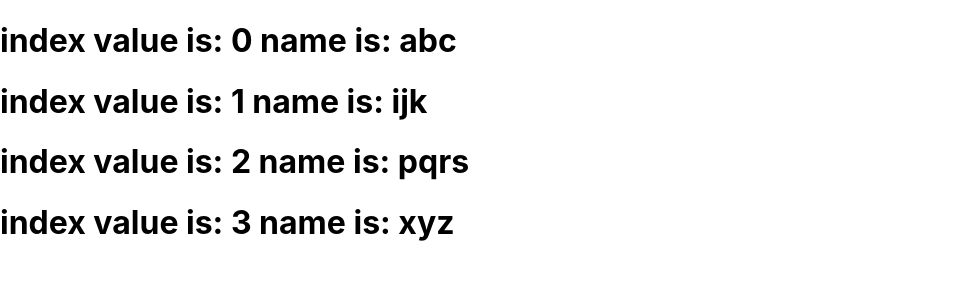
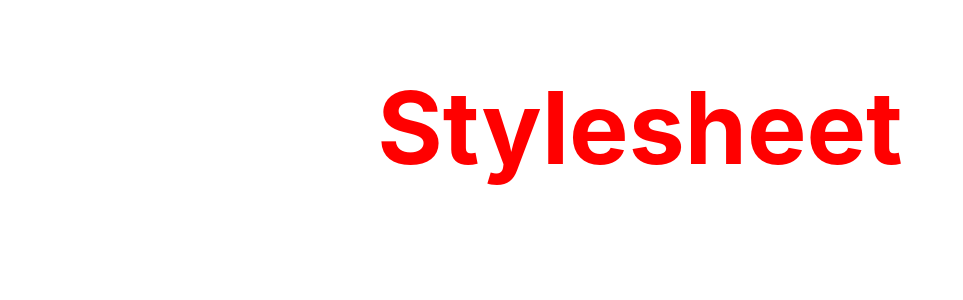
Before and after one commit to saluvalasaichandu/Form_handling_react, a React (Create React App) app: page / in a window 1280 px wide. Shown: the top 300 px of the page, without its empty margins (0-963 px from the left). Built offline with nearby package versions, Linux system fonts and the light colour scheme.

Commit message:
styles_react

```diff
--- a/src/App.js
+++ b/src/App.js
@@ -1,13 +1,15 @@
 import React, { Component } from 'react'
 
 import NameList from './components/NameList';
+import Stylesheet from './components/Stylesheet';
 
 
 class App extends Component{
   render(){
   return (
     <div>
-      <NameList></NameList>
+      {/*<NameList></NameList>*/}
+      <Stylesheet></Stylesheet>
     </div>
 
 
--- /dev/null
+++ b/src/components/Stylesheet.js
@@ -0,0 +1,13 @@
+import React from 'react'
+import './myStyle.css'
+function Stylesheet() {
+    let className='abc'
+  return (
+    <div>
+        <h1 className={`${className} size align`}>Stylesheet</h1>
+
+        </div>
+  )
+}
+
+export default Stylesheet
--- /dev/null
+++ b/src/components/myStyle.css
@@ -0,0 +1,9 @@
+.abc{
+    color:red;
+}
+.size{
+    font-size: 100px;
+}
+.align{
+    text-align: center;
+}
```
